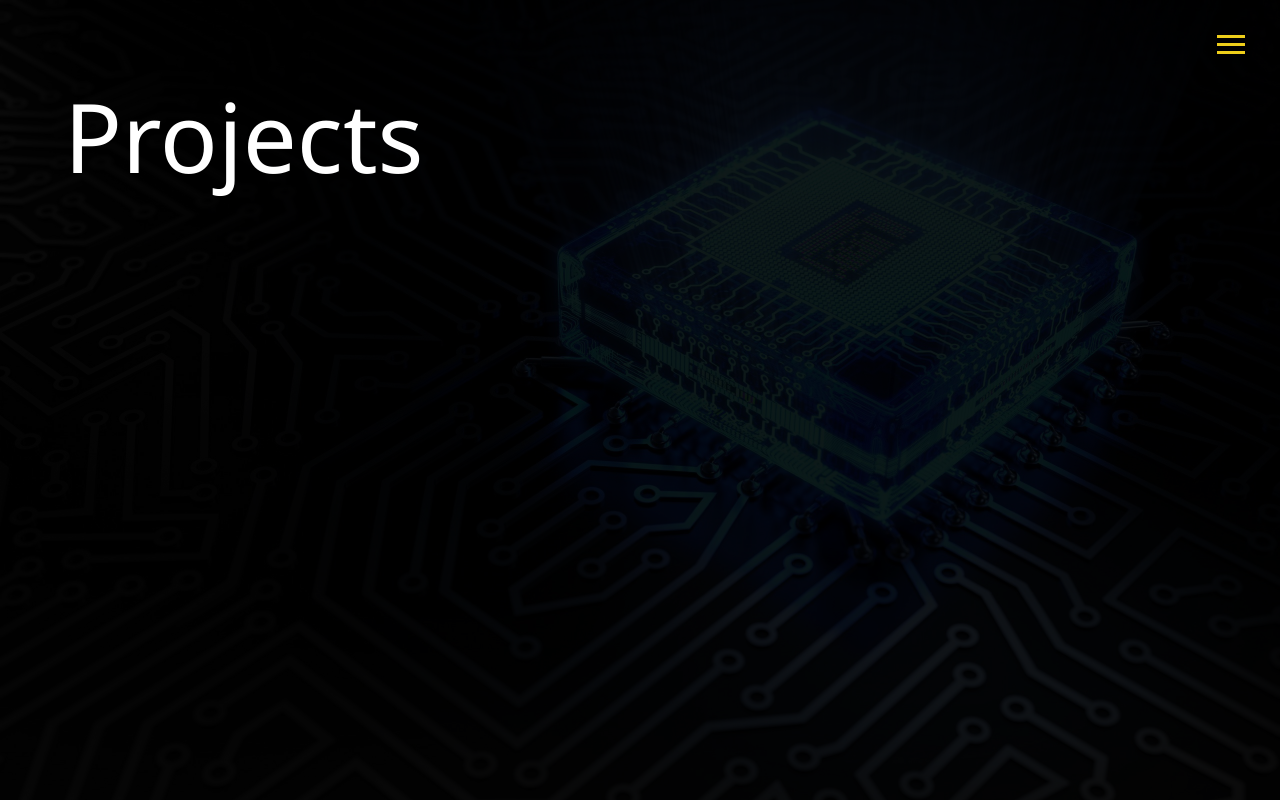
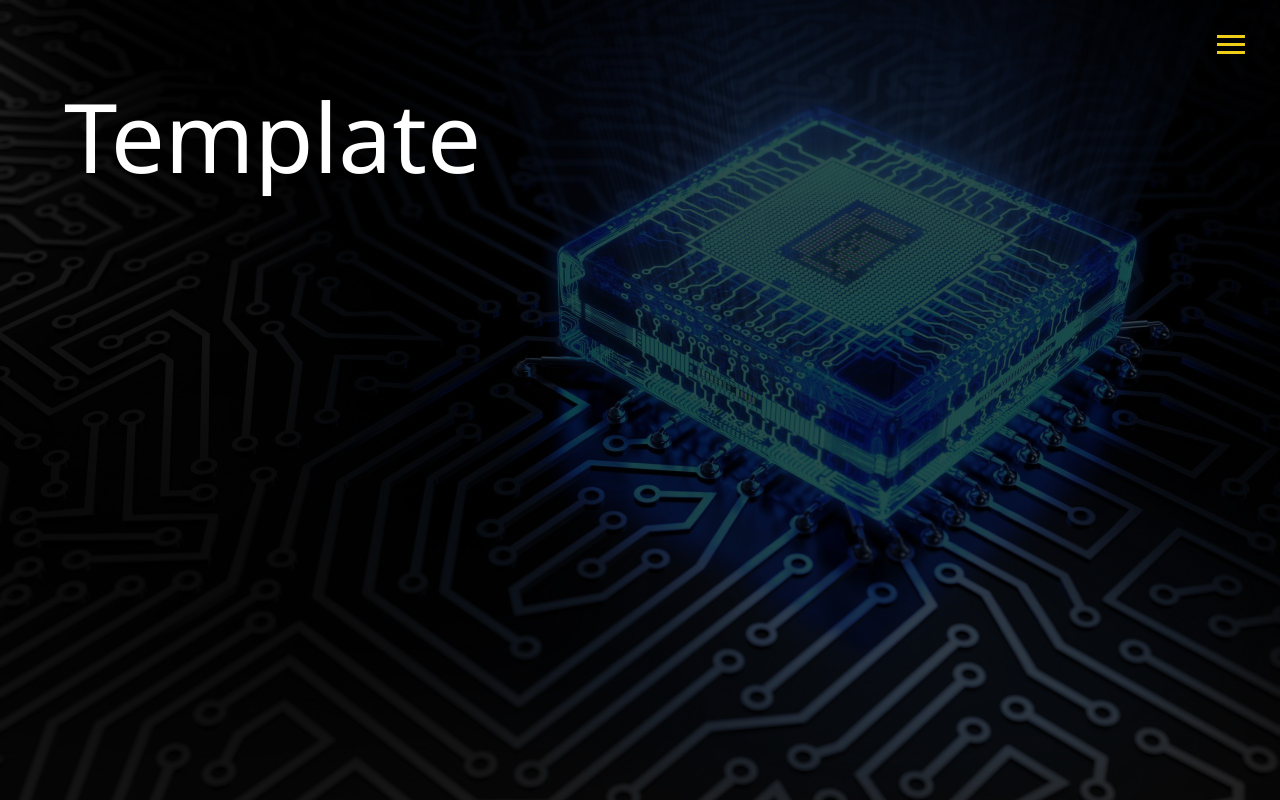
Before and after one commit to Stevennagle/PortfolioWebsite, a website: page html/template.html in a window 1280 px wide. Shown: the top 800 px of the page. Drawn offline with Linux system fonts and the light colour scheme.

Commit message:
Updated Template

```diff
--- a/css/stylesheet.css
+++ b/css/stylesheet.css
@@ -178,6 +178,17 @@ body#bg-img .overlay {
   z-index: -1;
   background: rgba(0, 0, 0, 0.9);
 }
+
+body#bg-img .template-overlay{
+  position: absolute;
+  top: 0;
+  right: 0;
+  width: 100%;
+  height: 100%;
+  z-index: -1;
+  background: rgba(0, 0, 0, 0.7);
+}
+
 
 h1,
 h2,
--- a/html/template.html
+++ b/html/template.html
@@ -20,7 +20,7 @@
 </head>
 
 <body id="bg-img">
-  <div class="overlay"></div>
+  <div class="template-overlay"></div>
   <header>
 
     <!--hamburger icon-->
@@ -53,9 +53,9 @@
   </header>
 
   <!--Content begins here-->
-  <main id="projects">
+  <main id="template">
     <h1 id="lg-heading-back" class="lg-heading">
-      Projects
+      Template
     </h1>
 
 
```
